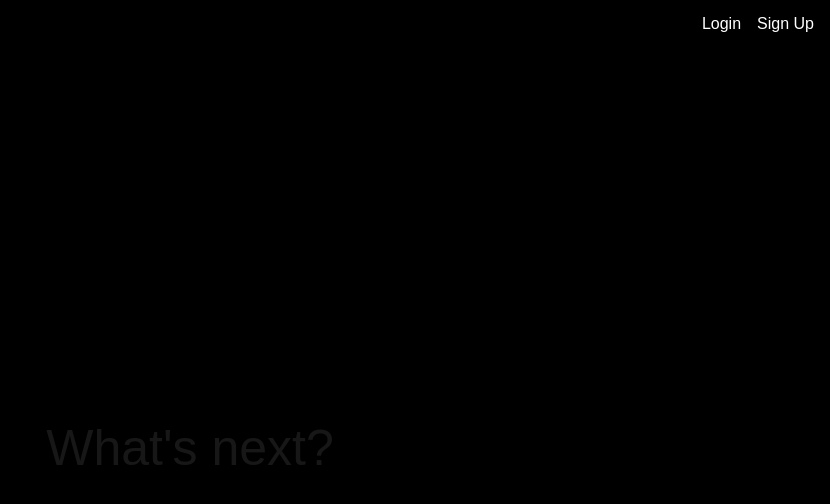
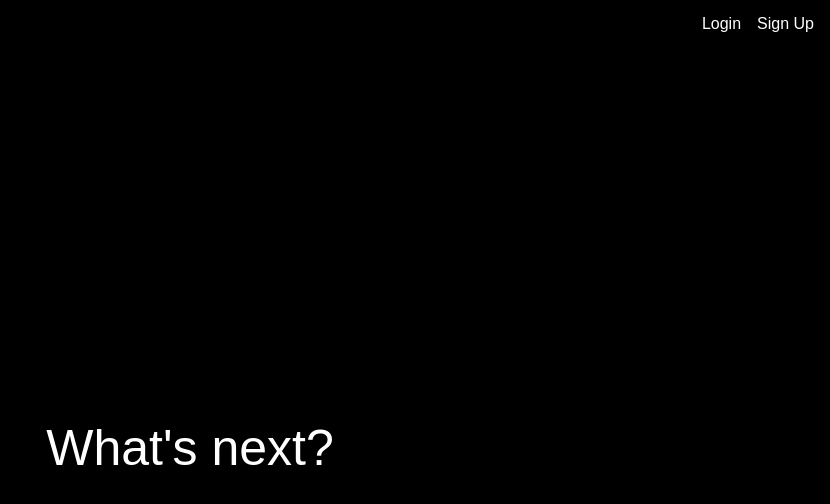
Before and after one commit to saadberry/whatsnext, a Next.js app in the folder webapp/: page / in a window 1280 px wide. Shown: the top 504 px of the page, without its empty margins (450-1280 px from the left). Built offline with nearby package versions, Linux system fonts and the light colour scheme.

Commit message:
Setting landing page heading color -> white

```diff
--- a/webapp/src/app/page.js
+++ b/webapp/src/app/page.js
@@ -9,7 +9,7 @@ const Home = () => {
   return (
     <>
     <Navbar/>
-    <div className='main'>
+    <div className='main text-white'>
       <h1>What's next?</h1>
     </div>
     </>
```
